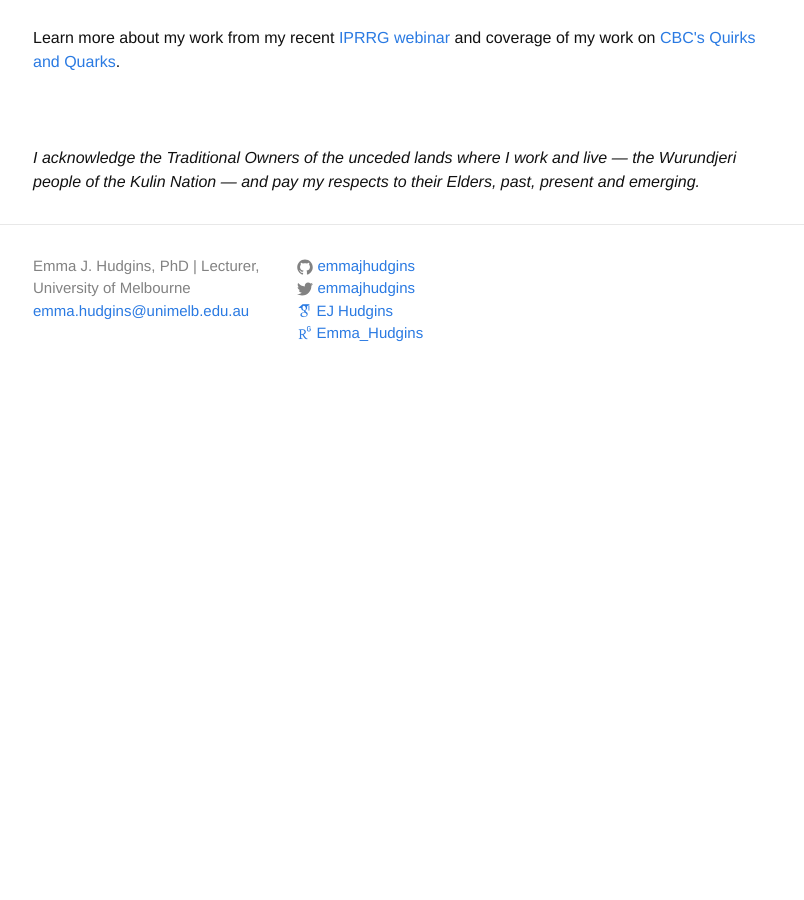
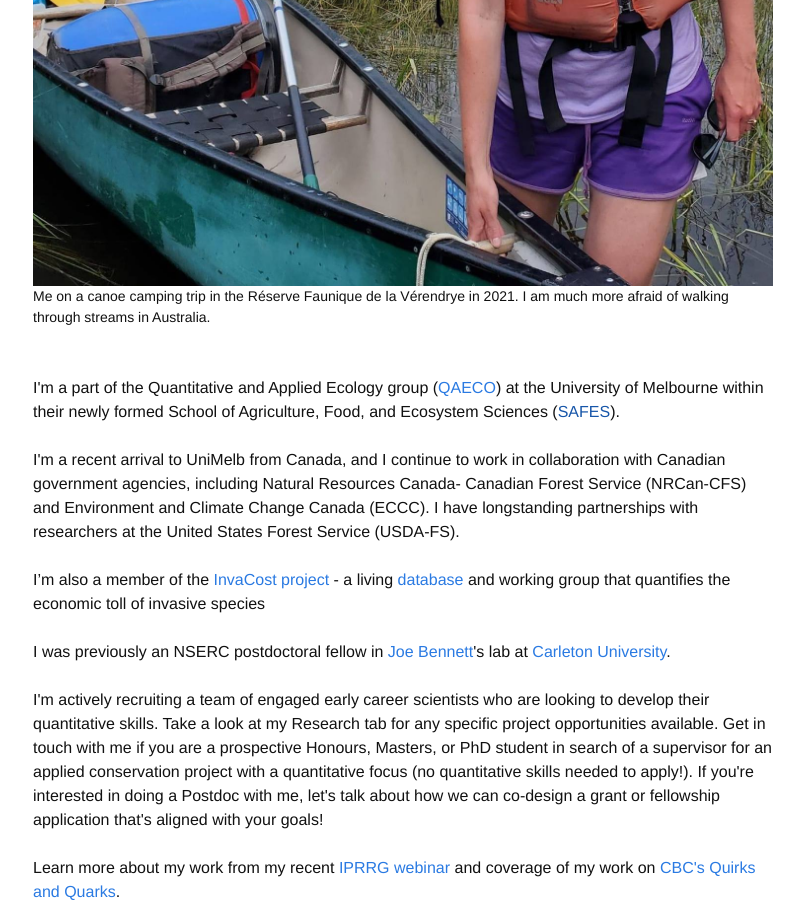
Before and after one commit to emmajhudgins/emmajhudgins.github.io, a Jekyll site: the page built from index.html, in a window 1280 px wide and 900 px high, scrolled down 1355 px. Shown: the whole window, without its empty margins (237-1041 px from the left). Built offline with Jekyll 4.4.1, drawn with Linux system fonts in a browser that asks for light colours; nearby versions of some CDN libraries; some web fonts are replaced; before the commit the page ends 1760 px from its top, so only the background shows below that.

Commit message:
added pic of myself

```diff
--- a/index.html
+++ b/index.html
@@ -8,6 +8,10 @@ layout: default
 <figcaption>Spotted Lanternfly, photo by Nick Sloff</figcaption>
 <br><br>
 I'm interested in the ecology, impacts, and management of species that are changing their distributions due to humans. I work on the optimization of management and surveillance for species with dynamic ranges, including for invasive pests and trees undergoing climate-induced range shifts. I’m interested in creating better forecasts of future movement patterns, and better recommendations for invasive species management at large scales. <br><br>
+
+<img src="assets/avatar.jpg" alt="me walking alongside a canoe full of camping gear" class="center-fit">
+<figcaption>Me on a canoe camping trip in the Réserve Faunique de la Vérendrye in 2021. I am much more afraid of walking through streams in Australia.</figcaption>
+<br><br>
 
 I'm a part of the Quantitative and Applied Ecology group (<a href="https://qaeco.com">QAECO</a>) at the University of Melbourne within their newly formed School of Agriculture, Food, and Ecosystem Sciences (<a href="">SAFES</a>). <br><br>
 
```
Also changed, not shown: assets/avatar.jpg (added).
